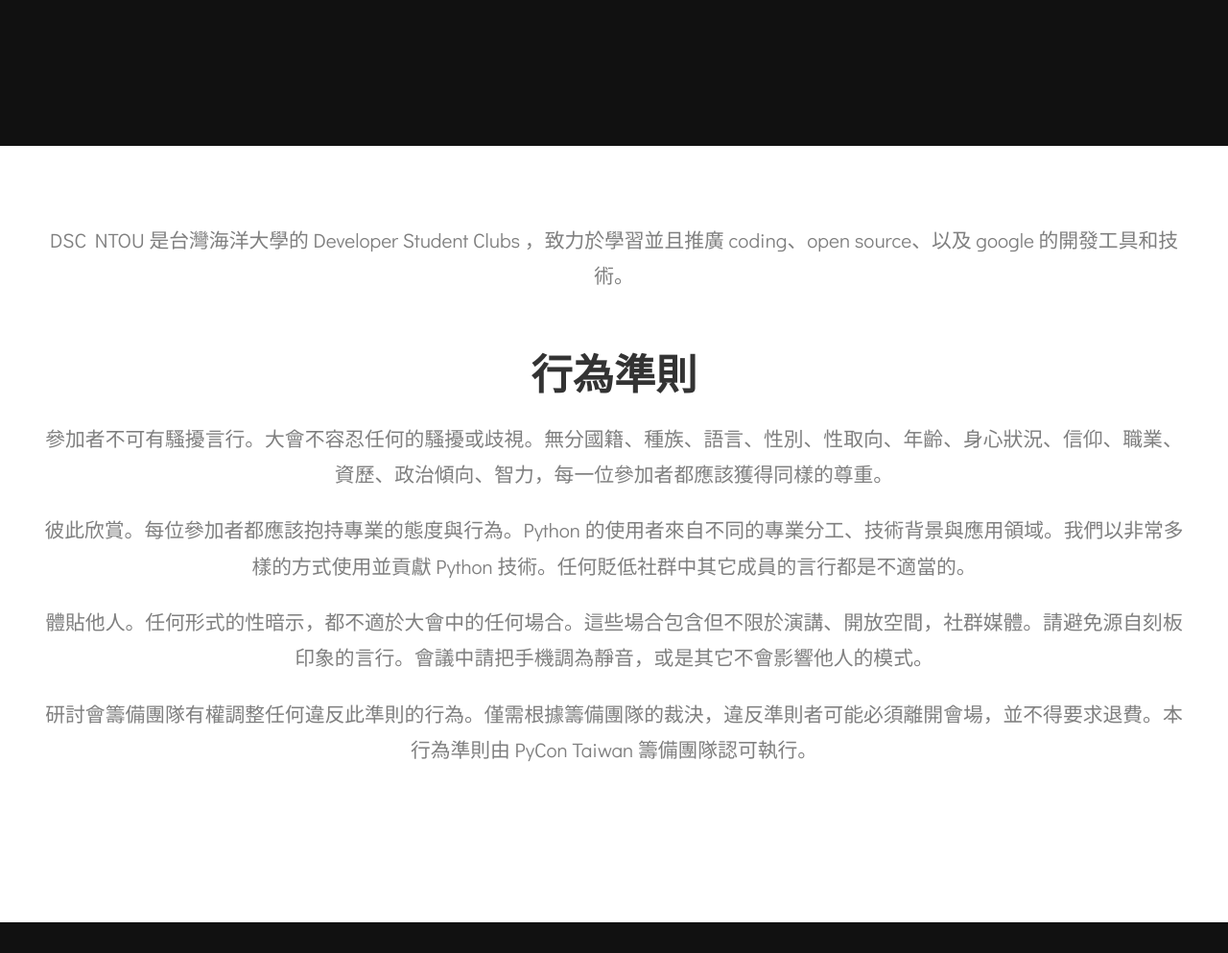
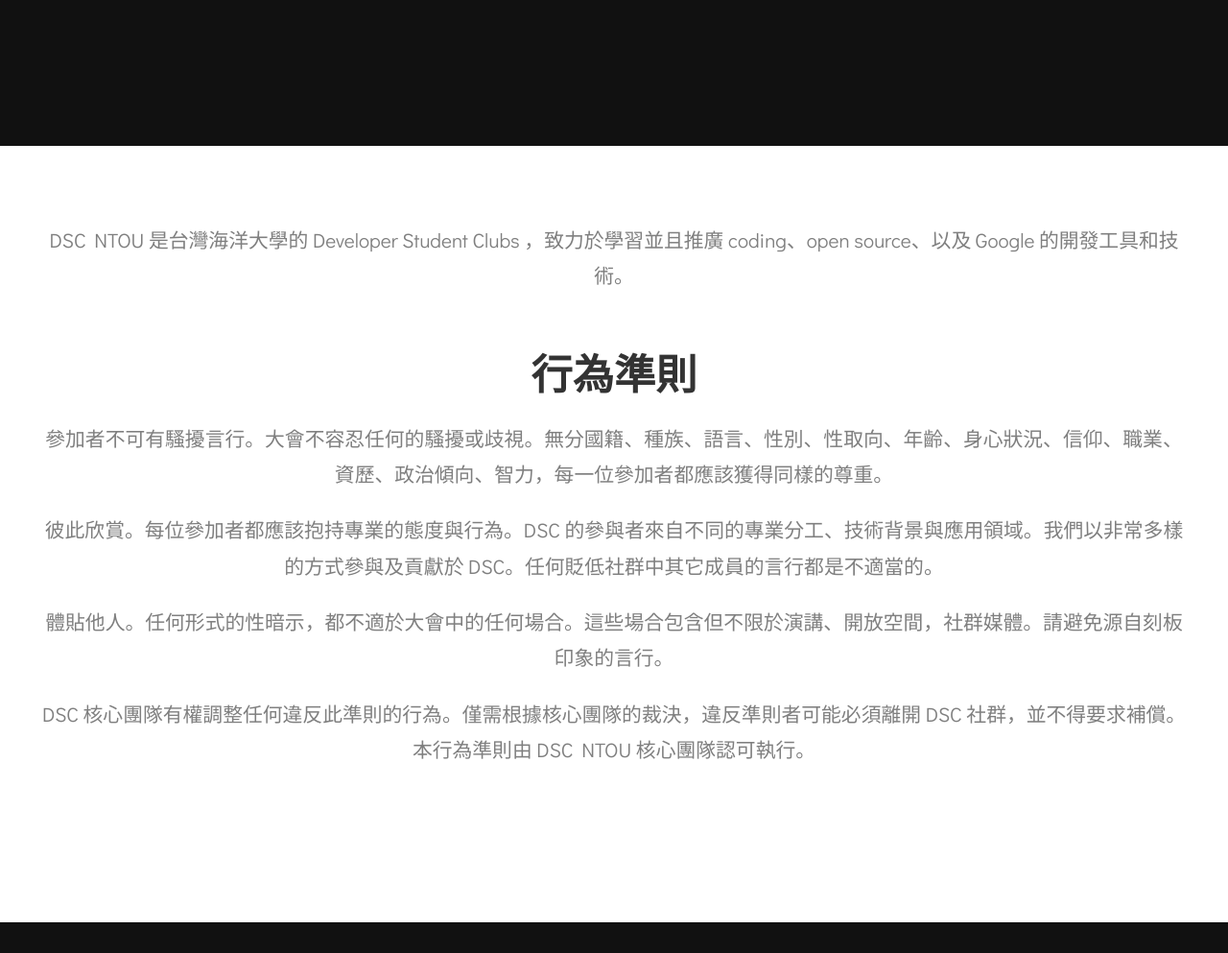
Before and after one commit to dscntou/dscntou, a Django app: page /CoC in a window 1280 px wide. Shown: the part 640-1633 px from the top of the page at 96% size. Run offline with Django 3.2, Linux system fonts and the light colour scheme.

Commit message:
Update CoC.html

```diff
--- a/dscntou/templates/CoC.html
+++ b/dscntou/templates/CoC.html
@@ -6,15 +6,15 @@
 <div id="wrapper">
 	<div id="three-column" class="container">
 	  <div class="title">
-      <span class="byline"><p>DSC NTOU 是台灣海洋大學的 Developer Student Clubs ，致力於學習並且推廣 coding、open source、以及 google 的開發工具和技術。</p></span>
+      <span class="byline"><p>DSC NTOU 是台灣海洋大學的 Developer Student Clubs ，致力於學習並且推廣 coding、open source、以及 Google 的開發工具和技術。</p></span>
       <br>
       <h2>行為準則</h2>
       <br>
       <span class="byline">
       <p>參加者不可有騷擾言行。大會不容忍任何的騷擾或歧視。無分國籍、種族、語言、性別、性取向、年齡、身心狀況、信仰、職業、資歷、政治傾向、智力，每一位參加者都應該獲得同樣的尊重。</p>
-      <p>彼此欣賞。每位參加者都應該抱持專業的態度與行為。Python 的使用者來自不同的專業分工、技術背景與應用領域。我們以非常多樣的方式使用並貢獻 Python 技術。任何貶低社群中其它成員的言行都是不適當的。</p>
-      <p>體貼他人。任何形式的性暗示，都不適於大會中的任何場合。這些場合包含但不限於演講、開放空間，社群媒體。請避免源自刻板印象的言行。會議中請把手機調為靜音，或是其它不會影響他人的模式。</p>
-      <p>研討會籌備團隊有權調整任何違反此準則的行為。僅需根據籌備團隊的裁決，違反準則者可能必須離開會場，並不得要求退費。本行為準則由 PyCon Taiwan 籌備團隊認可執行。</p>
+      <p>彼此欣賞。每位參加者都應該抱持專業的態度與行為。DSC 的參與者來自不同的專業分工、技術背景與應用領域。我們以非常多樣的方式參與及貢獻於 DSC。任何貶低社群中其它成員的言行都是不適當的。</p>
+      <p>體貼他人。任何形式的性暗示，都不適於大會中的任何場合。這些場合包含但不限於演講、開放空間，社群媒體。請避免源自刻板印象的言行。</p>
+      <p>DSC 核心團隊有權調整任何違反此準則的行為。僅需根據核心團隊的裁決，違反準則者可能必須離開 DSC 社群，並不得要求補償。本行為準則由 DSC NTOU 核心團隊認可執行。</p>
       </span>
 		</div>
   </div>
```
